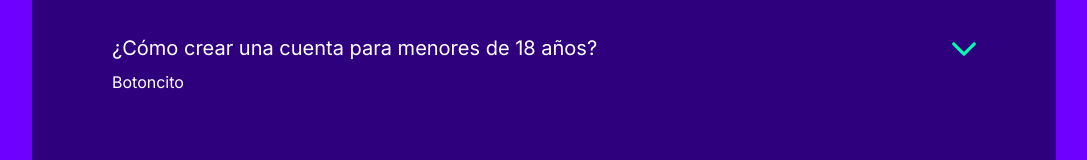
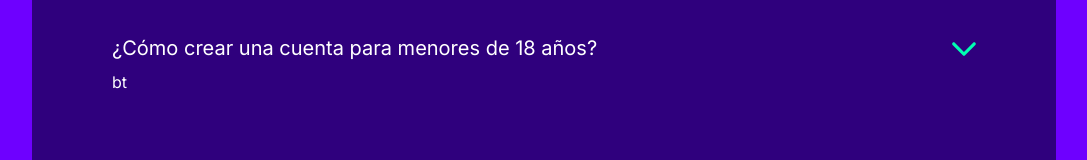
Before and after one commit to Sofia0101/Belo, a Next.js app: page / in a window 1280 px wide. Shown: the part 3990-4150 px from the top of the page, without its empty margins (96-1183 px from the left). Built offline with nearby package versions, Linux system fonts and the light colour scheme.

Commit message:
:tada: empezando a hacer el dropdown menu de questions.tsx

```diff
--- a/src/components/questions.tsx
+++ b/src/components/questions.tsx
@@ -52,7 +52,7 @@ export default function Questions() {
             <div className="App">
               {isOpen && <Dropdown />}
 
-              <button onClick={toggle}>Botoncito</button>
+              <button onClick={toggle}>bt</button>
             </div>
           </div>
         </div>
```
